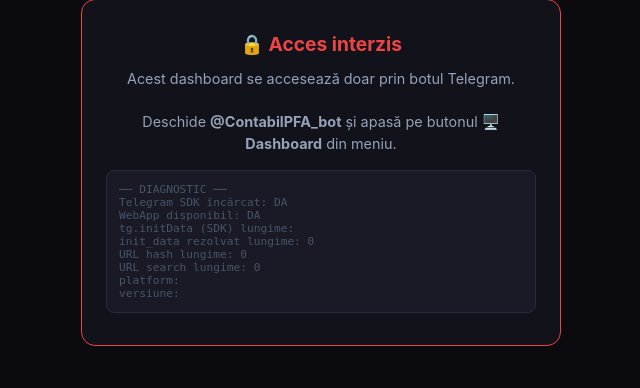
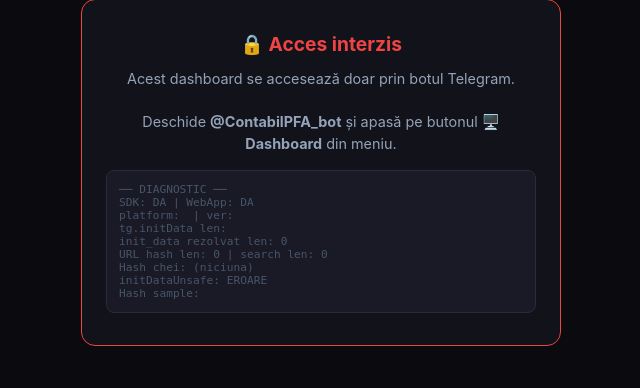
Before and after one commit to iaraistefan/bot-contabil-pfa, a Flask app: page /dashboard in a window 1280 px wide. Shown: the part 61-449 px from the top of the page, without its empty margins (319-959 px from the left). Run offline with Flask 3, Linux system fonts and the light colour scheme; parts of the project's set-up code (start-up, migrations or seed data) failed here and were passed over; some libraries are stand-ins or nearby versions.

Commit message:
Update dashboard.html

```diff
--- a/app/http/templates/dashboard.html
+++ b/app/http/templates/dashboard.html
@@ -505,18 +505,26 @@
     if (tg && tg.initData && tg.initData.length > 0) {
       return tg.initData;
     }
-    // Sursa 2 — fragment URL (#...)
+    // Sursa 2 — fragment URL #tgWebAppData=...
     try {
       const raw = (window.location.hash || "").replace(/^#/, "");
       const hp = new URLSearchParams(raw);
       const fromHash = hp.get("tgWebAppData");
       if (fromHash && fromHash.length > 0) return fromHash;
     } catch (e) {}
-    // Sursa 3 — query string (?...)
+    // Sursa 3 — query string ?tgWebAppData=...
     try {
       const sp = new URLSearchParams(window.location.search || "");
       const fromQuery = sp.get("tgWebAppData");
       if (fromQuery && fromQuery.length > 0) return fromQuery;
+    } catch (e) {}
+    // Sursa 4 — fragment-ul ESTE init_data brut (fara cheia tgWebAppData)
+    // Heuristic: contine auth_date= si hash=
+    try {
+      const raw = (window.location.hash || "").replace(/^#/, "");
+      if (raw.indexOf("auth_date=") >= 0 && raw.indexOf("hash=") >= 0) {
+        return raw;
+      }
     } catch (e) {}
     return "";
   }
@@ -553,16 +561,34 @@
   // Panou de diagnostic — afisat doar daca auth-ul esueaza
   function buildDebugInfo() {
     const t = window.Telegram && window.Telegram.WebApp;
+    const hashRaw = (window.location.hash || "").replace(/^#/, "");
+    // Sample inceput din hash (primele 180 chars, fara secrete)
+    let hashSample = hashRaw.slice(0, 180);
+    // Cheile detectate de URLSearchParams in hash
+    let hashKeys = "?";
+    try {
+      const hp = new URLSearchParams(hashRaw);
+      hashKeys = Array.from(hp.keys()).join(", ") || "(niciuna)";
+    } catch (e) { hashKeys = "EROARE: " + e.message; }
+    // initDataUnsafe (obiect cu user, query_id etc.)
+    let unsafe = "?";
+    try {
+      if (t && t.initDataUnsafe) {
+        unsafe = JSON.stringify(t.initDataUnsafe).slice(0, 120);
+      } else {
+        unsafe = "(gol)";
+      }
+    } catch (e) { unsafe = "EROARE"; }
     const lines = [
       "── DIAGNOSTIC ──",
-      "Telegram SDK încărcat: " + (window.Telegram ? "DA" : "NU"),
-      "WebApp disponibil: " + (t ? "DA" : "NU"),
-      "tg.initData (SDK) lungime: " + ((t && t.initData && t.initData.length) || 0),
-      "init_data rezolvat lungime: " + ((resolveInitData() || "").length),
-      "URL hash lungime: " + ((window.location.hash || "").length),
-      "URL search lungime: " + ((window.location.search || "").length),
-      "platform: " + ((t && t.platform) || "?"),
-      "versiune: " + ((t && t.version) || "?"),
+      "SDK: " + (window.Telegram ? "DA" : "NU") + " | WebApp: " + (t ? "DA" : "NU"),
+      "platform: " + ((t && t.platform) || "?") + " | ver: " + ((t && t.version) || "?"),
+      "tg.initData len: " + ((t && t.initData && t.initData.length) || 0),
+      "init_data rezolvat len: " + ((resolveInitData() || "").length),
+      "URL hash len: " + hashRaw.length + " | search len: " + ((window.location.search || "").length),
+      "Hash chei: " + hashKeys,
+      "initDataUnsafe: " + unsafe,
+      "Hash sample: " + hashSample,
     ];
     return lines.join("\n");
   }
```
